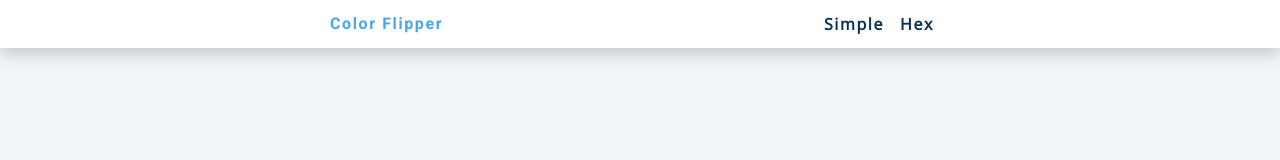
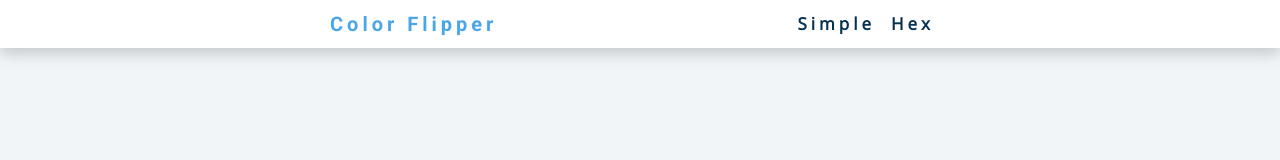
Before and after one commit to walemust/color-flipper, a plain HTML site: page index.html in a window 1280 px wide. Shown: the top 160 px of the page. Drawn offline with nearby package versions, Linux system fonts and the light colour scheme.

Commit message:
first commit

```diff
--- a/styles.css
+++ b/styles.css
@@ -56,6 +56,7 @@ body {
     color: var(--clr-grey-1);
     line-height: 1.5;
     font-size: 0.875rem;
+
 }
 
 ul {
@@ -140,6 +141,8 @@ nav {
 .nav-center h4 {
     margin-bottom: 0;
     color: var(--clr-primary-5);
+    letter-spacing: 4px;
+    font-size: 20px;
 }
 
 .nav-links {
@@ -153,6 +156,8 @@ nav a {
     color: var(--clr-primary-1);
     letter-spacing: var(--spacing);
     margin-right: 1rem;
+    letter-spacing: 4px;
+    font-size: 17px;
 }
 
 nav a:hover {
```
